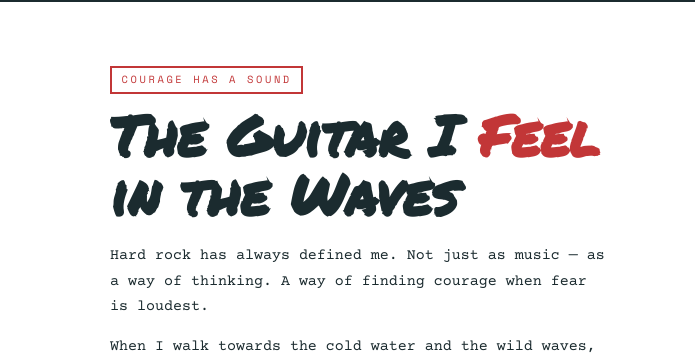
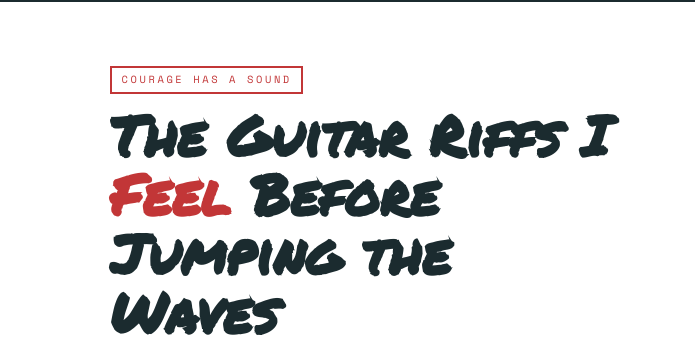
Before and after one commit to larhou/surfing-cold-hawaii, a website: page index.html in a window 1280 px wide. Shown: the part 4482-4840 px from the top of the page, 0-695 px from the left. Drawn offline with nearby package versions, Linux system fonts and the light colour scheme; no server answers.

Commit message:
Update guitar section h2: The Guitar Riffs I Feel Before Jumping the Waves

```diff
--- a/index.html
+++ b/index.html
@@ -993,7 +993,7 @@
     <div class="solos-layout">
       <div>
         <div class="section-tag" style="border-color:var(--red); color:var(--red);">Courage Has a Sound</div>
-        <h2>The Guitar I <span class="accent">Feel</span> in the Waves</h2>
+        <h2>The Guitar Riffs I <span class="accent">Feel</span> Before Jumping the Waves</h2>
         <p>Hard rock has always defined me. Not just as music — as a way of thinking. A way of finding courage when fear is loudest.</p>
         <p>When I walk towards the cold water and the wild waves, something happens. The fear is real. The cold bites. The waves look bigger up close. But somewhere in my head, a guitar riff starts playing. The same raw, uncontrollable energy I feel in the music — I feel it in my body. My grip tightens on the board. The fear slowly dissolves. And I go.</p>
         <p>These guitar solos are what I hear in my head in that moment. The way Slash plays his guitar in Sweet Child O' Mine and fires off his expressive, wild, and uncontrolled riff — that is exactly how I feel throwing myself into a wave I am not sure I can handle. Pure instinct. Pure release.</p>
```
